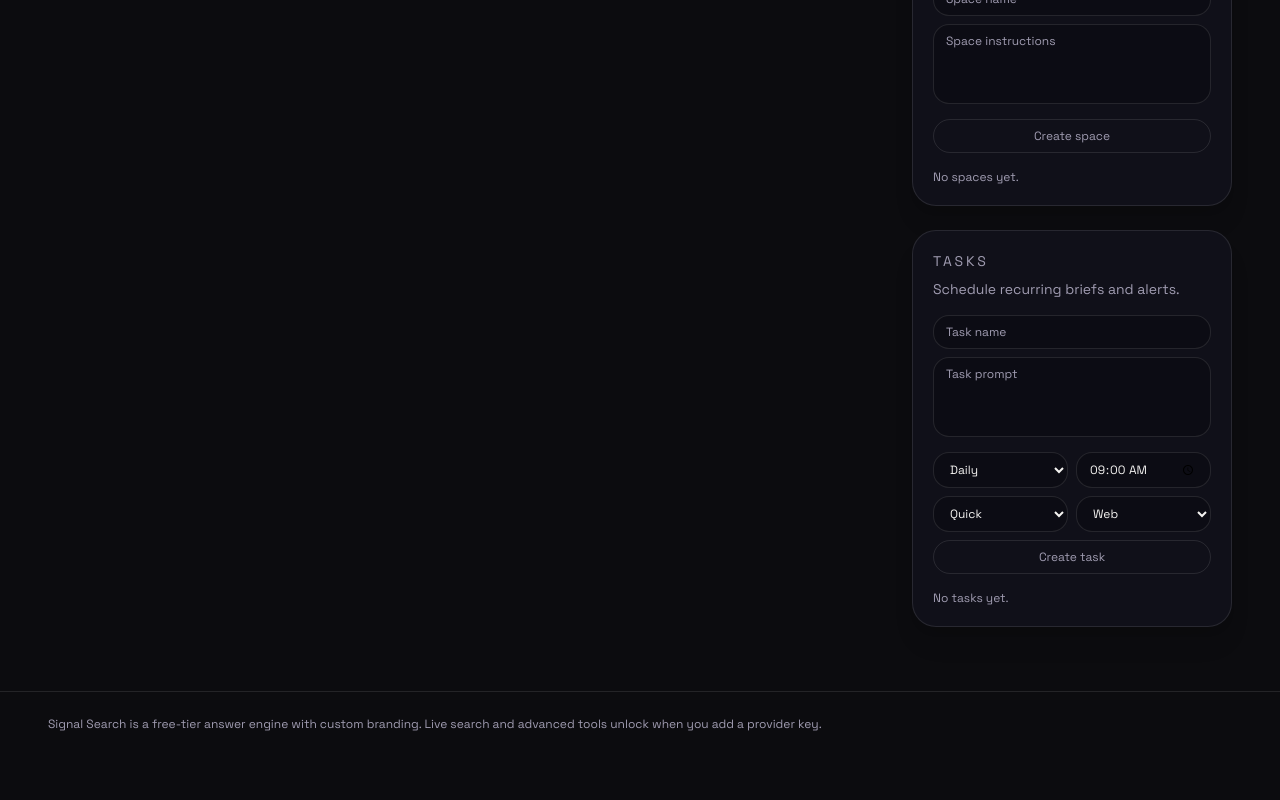
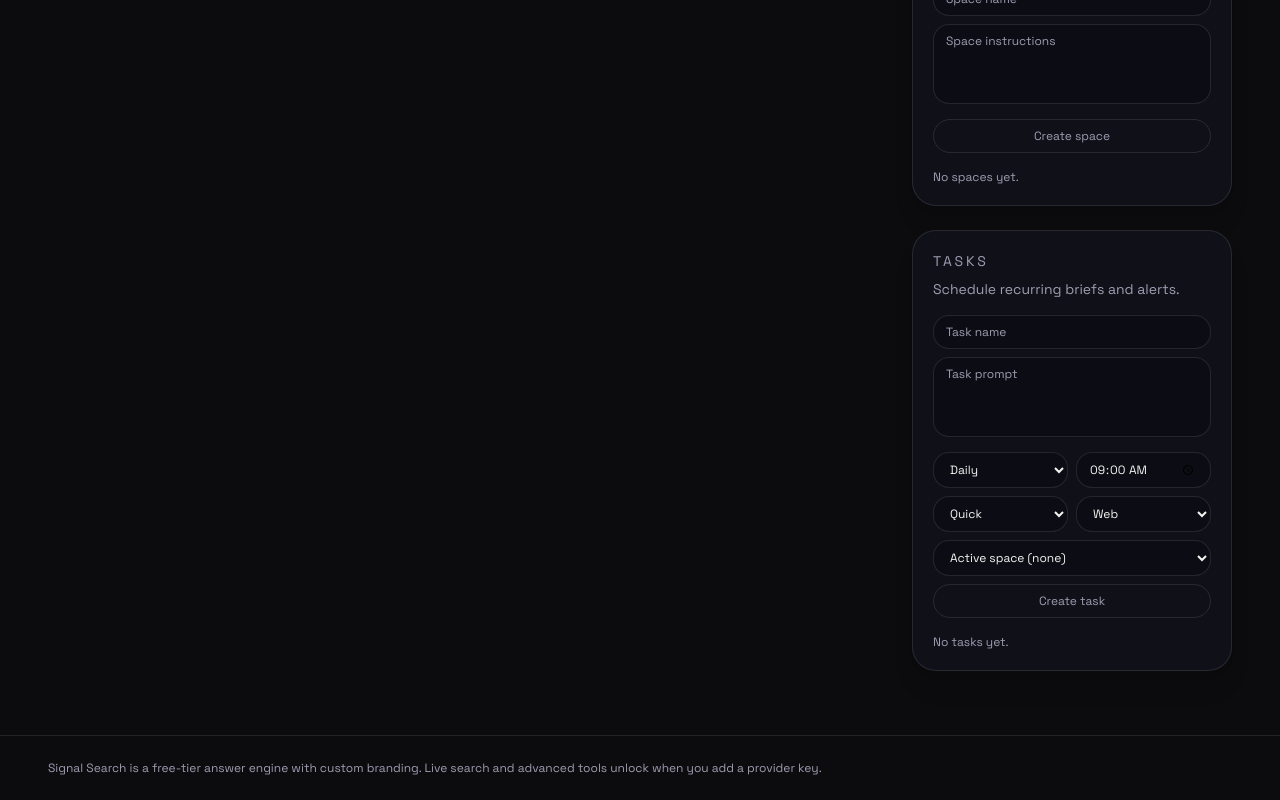
Before and after one commit to sarveshkapre/chat_with_llm, a Next.js app: page / in a window 1280 px wide. Shown: the part 1624-2424 px from the top of the page. Before the commit the page ends 2380 px from the top, so only its background shows below. Built offline with nearby package versions, Linux system fonts and the light colour scheme.

Commit message:
feat(tasks): allow explicit space targeting for scheduled runs

```diff
--- a/src/components/chat-app.tsx
+++ b/src/components/chat-app.tsx
@@ -197,6 +197,9 @@ export default function ChatApp() {
   const [taskTime, setTaskTime] = useState("09:00");
   const [taskMode, setTaskMode] = useState<AnswerMode>("quick");
   const [taskSources, setTaskSources] = useState<SourceMode>("web");
+  const [taskSpaceTarget, setTaskSpaceTarget] = useState<"active" | "none" | string>(
+    "active"
+  );
   const [taskRunningId, setTaskRunningId] = useState<string | null>(null);
   const [researchStepIndex, setResearchStepIndex] = useState(0);
   const [libraryFiles, setLibraryFiles] = useState<LibraryFile[]>([]);
@@ -1985,6 +1988,14 @@ ${answer.citations
         ? createdAt.getDate()
         : null;
     const monthOfYear = taskCadence === "yearly" ? createdAt.getMonth() : null;
+    const selectedSpaceId =
+      taskSpaceTarget === "active"
+        ? activeSpace?.id ?? null
+        : taskSpaceTarget === "none"
+          ? null
+          : taskSpaceTarget;
+    const selectedSpace =
+      spaces.find((space) => space.id === selectedSpaceId) ?? null;
     const nextRun = computeNextRun(
       taskCadence,
       taskTime,
@@ -2010,13 +2021,14 @@ ${answer.citations
       dayOfWeek,
       dayOfMonth,
       monthOfYear,
-      spaceId: activeSpace?.id ?? null,
-      spaceName: activeSpace?.name ?? null,
+      spaceId: selectedSpace?.id ?? null,
+      spaceName: selectedSpace?.name ?? null,
     };
 
     setTasks((prev) => [task, ...prev]);
     setTaskName("");
     setTaskPrompt("");
+    setTaskSpaceTarget("active");
     setNotice("Task created.");
   }
 
@@ -3853,6 +3865,21 @@ ${answer.citations
                   ))}
                 </select>
               </div>
+              <select
+                value={taskSpaceTarget}
+                onChange={(event) => setTaskSpaceTarget(event.target.value)}
+                className="w-full rounded-2xl border border-white/10 bg-black/20 px-3 py-2 text-xs text-signal-text"
+              >
+                <option value="active">
+                  {activeSpace ? `Active space (${activeSpace.name})` : "Active space (none)"}
+                </option>
+                <option value="none">No space</option>
+                {spaces.map((space) => (
+                  <option key={space.id} value={space.id}>
+                    {space.name}
+                  </option>
+                ))}
+              </select>
               <button
                 onClick={createTask}
                 className="w-full rounded-full border border-white/10 px-4 py-2 text-xs text-signal-muted"
@@ -3879,6 +3906,7 @@ ${answer.citations
                     </div>
                     <div className="mt-2 text-[11px]">
                       <p>Next: {new Date(task.nextRun).toLocaleString()}</p>
+                      <p>Space: {task.spaceName ?? "No space"}</p>
                       {task.lastRun ? (
                         <p>Last: {new Date(task.lastRun).toLocaleString()}</p>
                       ) : null}
```
Also changed, not shown: 1 other file (tests, documents, lock files or other folders).
